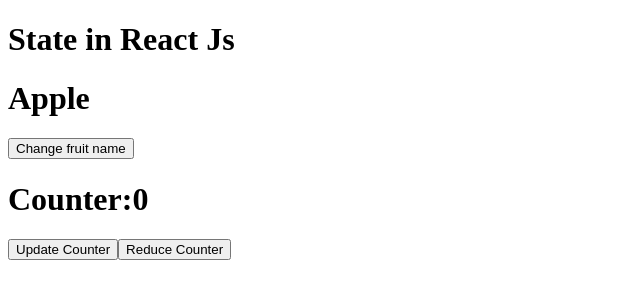
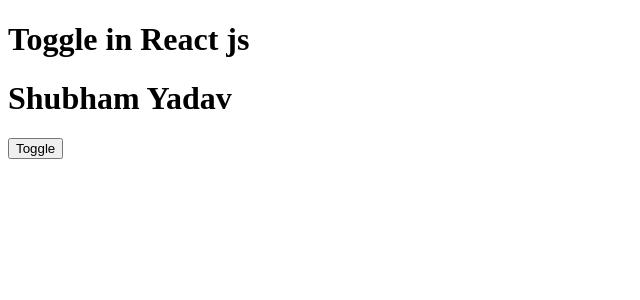
Before and after one commit to shubhamyadav-29/React_Fres_Start, a React (Vite) app: page / in a window 1280 px wide. Shown: the top 300 px of the page, without its empty margins (0-640 px from the left). Built offline with nearby package versions, Linux system fonts and the light colour scheme.

Commit message:
Toggle Hide and show in React (how to hide and show an element )

```diff
--- a/src/App.jsx
+++ b/src/App.jsx
@@ -1,19 +1,25 @@
 import { useState } from "react";
-import Counter from "./Counter"
+// import Counter from "./Counter"
 function App() {
 
-const [fruit,setFruit] = useState("Apple");
-const handleFruit = ()=>{
-  if (fruit == "Apple"){
-    setFruit("Banana")
-  }
-  else if (fruit == "Banana"){
-    setFruit("Mango")
-  }
-  else{
-    setFruit("Apple")
-  }
-}
+const [display,setDisplay] = useState(true)
+
+// const [fruit,setFruit] = useState("Apple");
+// const handleFruit = ()=>{
+//   if (fruit == "Apple"){
+//     setFruit("Banana")
+//   }
+//   else if (fruit == "Banana"){
+//     setFruit("Mango")
+//   }
+//   else{
+//     setFruit("Apple")
+//   }
+// }
+
+
+
+
 // const [count,setCount] = useState("Apple");
 
 // let fruit = "Apple"
@@ -65,11 +71,21 @@
  <>
 
 <div>
+  <h1>Toggle in React js</h1>
+  {
+    display? <h1>Shubham Yadav</h1>:null
+
+  }
+  <button onClick={()=>setDisplay(!display)}>Toggle</button>
+
+</div>
+
+{/* <div>
   <h1>State in React Js</h1>
   <h1>{fruit}</h1>
   <button onClick={handleFruit}>Change fruit name</button>
   <Counter/>
-</div>
+</div> */}
 
 
 {/* <div>
```
